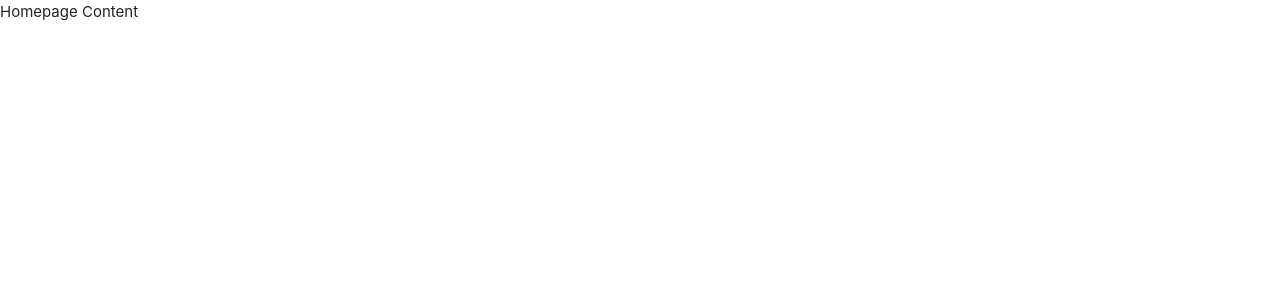
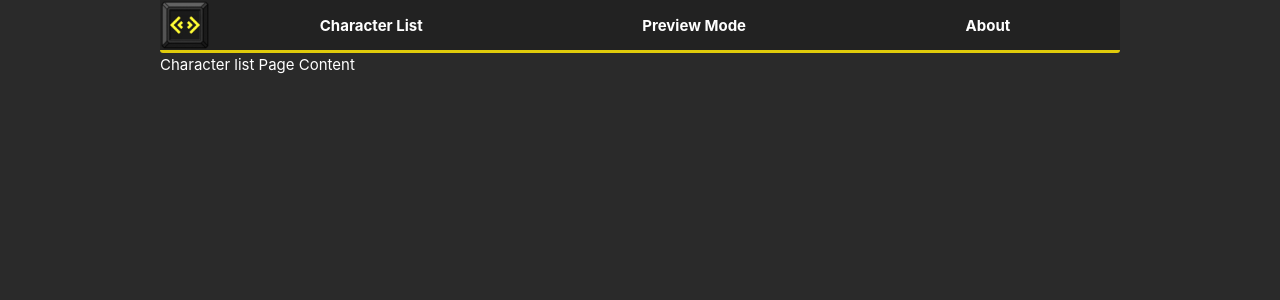
Before and after one commit to mrchip2k/starbase-textpanel-util, a React (Create React App) app: page / in a window 1280 px wide. Shown: the top 300 px of the page. Built offline with nearby package versions, Linux system fonts and the light colour scheme.

Commit message:
Create and style header

```diff
--- a/src/App.js
+++ b/src/App.js
@@ -1,4 +1,5 @@
 import './css/App.css';
+import './css/Theme.css';
 
 import {
 	BrowserRouter as Router,
@@ -6,13 +7,18 @@ import {
 	Route
 } from "react-router-dom";
 
+import HeaderBase from './Components/Header/HeaderBase';
+import CharacterList from './Pages/CharacterList';
+
 function App() {
 	return (
 		<div>
 			<Router>
+				<HeaderBase/>
 				<Switch>
-					<Route exact path="/"> Homepage Content </Route>
-					<Route path="/about"> About Page Content </Route>
+					<Route exact path="/"> <CharacterList/> </Route>
+					<Route path="/preview"> Preview Mode Placeholder </Route>
+					<Route path="/about"> About Page Placeholder </Route>
 				</Switch>
 			</Router>
 		</div>
--- /dev/null
+++ b/src/Components/Header/HeaderBase.jsx
@@ -0,0 +1,31 @@
+import React from 'react';
+import { Link } from 'react-router-dom';
+import Container from '../Misc/Container';
+
+function HeaderBase(props) {
+	return (
+		<Container addClass="header top sticky border">
+			<Link to="/">
+				<img
+				src="/textpanel_logo128.png"
+				alt="Logo"
+				className=""
+				/>
+			</Link>
+
+			<Link to="/" className="grow">
+			<span>Character List</span>
+			</Link>
+
+			<Link to="/preview" className="grow">
+			<span>Preview Mode</span>
+			</Link>
+
+			<Link to="/about" className="grow">
+			<span>About</span>
+			</Link>
+		</Container>
+	);
+}
+
+export default HeaderBase;
--- /dev/null
+++ b/src/Pages/CharacterList.jsx
@@ -0,0 +1,15 @@
+import React from 'react';
+
+import Container from "../Components/Misc/Container"
+
+function CharacterList(props) {
+	return (
+		<div>
+			<Container>
+				Character list Page Content
+			</Container>
+		</div>
+	);
+}
+
+export default CharacterList;
--- a/src/css/App.css
+++ b/src/css/App.css
@@ -1,8 +1,60 @@
+/*
+–––––––––––––––––––––––––––––––––––––––––––––––––– */
+body {
+	color: var(--main-color);
+	background-color: var(--main-background);
+}
+a:active, a:focus {
+	outline: 0;
+	-moz-outline-style: none;
+	outline-style: none;
+}
+
+
+/* Generic helpers
+–––––––––––––––––––––––––––––––––––––––––––––––––– */
+.grow { flex-grow: 1; }
+
+
+/* Telegrama font
+–––––––––––––––––––––––––––––––––––––––––––––––––– */
 @font-face {
 	font-family: "Telegrama";
 	src: url("../fonts/telegrama_render.woff") format("woff");
 }
+.font-textpanel {
+	font-family: "Telegrama";
+}
 
-.font-textpanel {
-	font-family: Telegrama;
+
+/* Headers
+–––––––––––––––––––––––––––––––––––––––––––––––––– */
+.header {
+	z-index: 10;
+	display: flex;
+	align-items: center;
+	flex-wrap: wrap;
 }
+.header img { height: var(--header-line-height) }
+.sticky.top {
+	position: sticky;
+	top: 0;
+}
+.sticky.bottom {
+	position: sticky;
+	bottom: 0;
+}
+.header a,
+.header button {
+	height: var(--header-line-height);
+	text-align: center;
+	/*Vertical text center*/
+	height: var(--header-line-height);
+	line-height: var(--header-line-height);
+}
+/*Vertical text center*/
+.header span {
+	display: inline-block;
+	vertical-align: middle;
+	line-height: normal;
+}
--- /dev/null
+++ b/src/css/Theme.css
@@ -0,0 +1,41 @@
+:root {
+	--main-color: #ffffff;
+	--main-background: #2a2a2a;
+	--accent-color: #e0cb0b;
+	--border-size: 3px;
+	--header-line-height: 50px;
+}
+
+
+/* Generic helpers
+–––––––––––––––––––––––––––––––––––––––––––––––––– */
+.border.top {
+	border-bottom: var(--border-size) solid var(--accent-color);
+	border-radius: 0 0 var(--border-size) var(--border-size);
+}
+.border.bottom {
+	border-top: var(--border-size) solid var(--accent-color);
+	border-radius: var(--border-size) var(--border-size) 0 0;
+}
+
+
+/* Headers
+–––––––––––––––––––––––––––––––––––––––––––––––––– */
+.header {
+	font-weight: bold;
+	background-color: #222;
+}
+.header a,
+.header button {
+	transition: color 0.1s, background-color 0.1s;
+	color: var(--main-color);
+}
+.header a:hover,
+.header button:hover {
+	color: #000f;
+	background-color: var(--accent-color);
+}
+
+.templmao {
+	height:4000px;
+}
```
